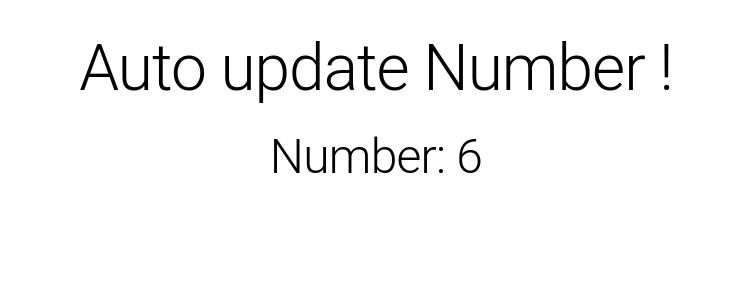
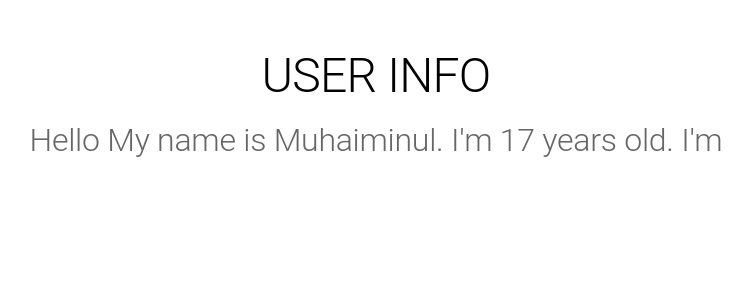
Before and after one commit to Muhaiminul-MCC/React-Hooks, a React (Create React App) app: page / in a window 1280 px wide. Shown: the top 300 px of the page, without its empty margins (264-1016 px from the left). Built offline with nearby package versions, Linux system fonts and the light colour scheme.

Commit message:
"NONE ; )"

```diff
--- a/src/App.js
+++ b/src/App.js
@@ -1,10 +1,10 @@
 import React from "react";
-import IncreaseNum from "./hooks/useEffect/IncreaseNum";
+import Variable from "./hooks/ReactDev/variable";
 
 export default function App() {
   return (
     <div>
-      <IncreaseNum />
+      <Variable />
     </div>
   );
 }
--- /dev/null
+++ b/src/hooks/ReactDev/variable.jsx
@@ -0,0 +1,23 @@
+import { Typography } from "@mui/material";
+import { Box } from "@mui/system";
+import React from "react";
+
+export default function Variable() {
+  const user = {
+    name: "Muhaiminul",
+    age: 17,
+    class: 10,
+  };
+  return (
+    <div align="center">
+      <Typography variant="h1" fontSize={"3rem"} mt={"3rem"} gutterBottom>
+        USER INFO
+      </Typography>
+      <Box>
+        <Typography variant="h2" fontSize={"2rem"} color="textSecondary">
+          Hello My name is {user.name}. I'm {user.age} years old. I'm
+        </Typography>
+      </Box>
+    </div>
+  );
+}
```
Also changed, not shown: 1 other file (tests, documents, lock files or other folders).
